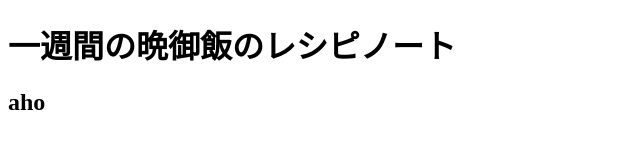
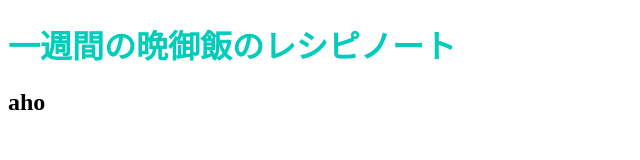
Before and after one commit to kasuterd/github.io, a plain HTML site: page index.html in a window 1280 px wide. Shown: the whole page, without its empty margins (0-640 px from the left). Drawn offline with Linux system fonts and the light colour scheme.

Commit message:
Update stylesheet.css

```diff
--- a/stylesheet.css
+++ b/stylesheet.css
@@ -1,3 +1,3 @@
-.title {
+h1 {
     color: #02ccba;
 }
```
